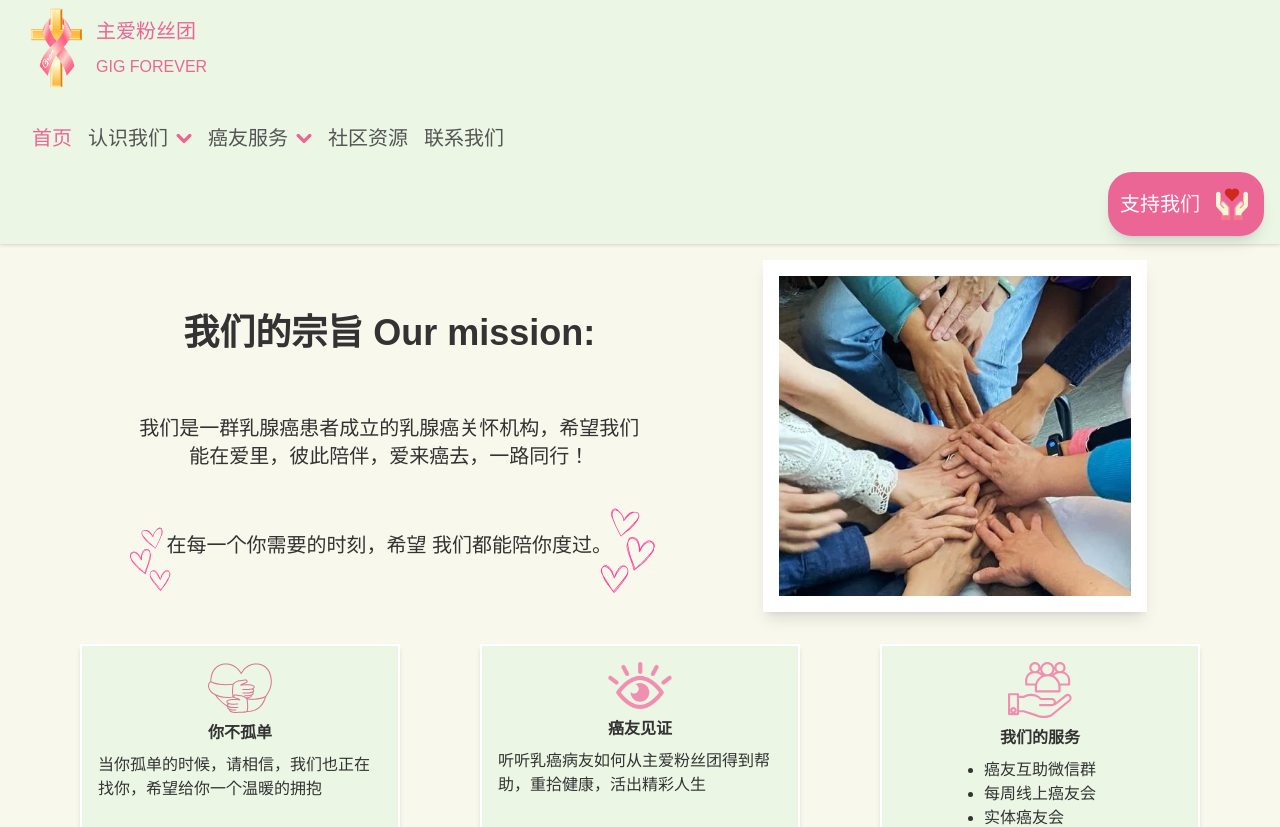
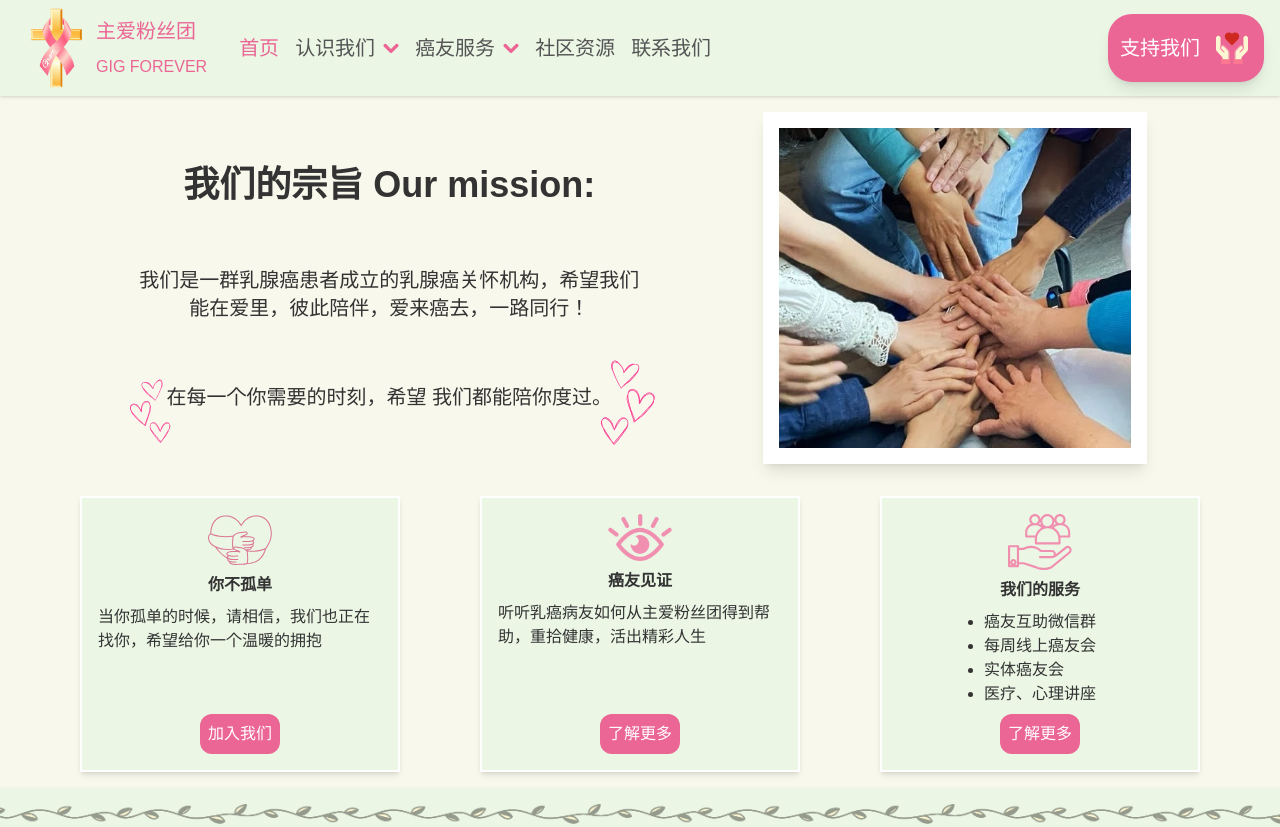
Before and after one commit to notrealn/bc2, a Next.js app: page / in a window 1280 px wide. Shown: the top 827 px of the page. Built offline with nearby package versions, Linux system fonts and the light colour scheme.

Commit message:
fix navbar on desktop

```diff
--- a/components/navbar.tsx
+++ b/components/navbar.tsx
@@ -46,7 +46,7 @@ export function NavBar() {
         </svg>
       </label>
 
-      <div className="grow hidden peer-has-checked:flex peer-has-checked:flex-col peer-has-checked:w-full lg:flex">
+      <div className="grow hidden peer-has-checked:flex peer-has-checked:flex-col peer-has-checked:w-full lg:flex lg:!flex-row lg:!w-fit">
         <div className="flex flex-col lg:flex-row lg:items-center p-4 gap-4 mr-auto">
           <PageLink text="首页" href="/" />
           <DropDown
@@ -55,7 +55,7 @@ export function NavBar() {
             options={[
               { text: '给第一次來的你', href: '/about/first' },
               { text: '使命和团队', href: '/about/mission' },
-              { text: '緣起和历史', href: '/about/history' },
+              { text: '缘起和历史', href: '/about/history' },
             ]}
           />
           <DropDown
```
